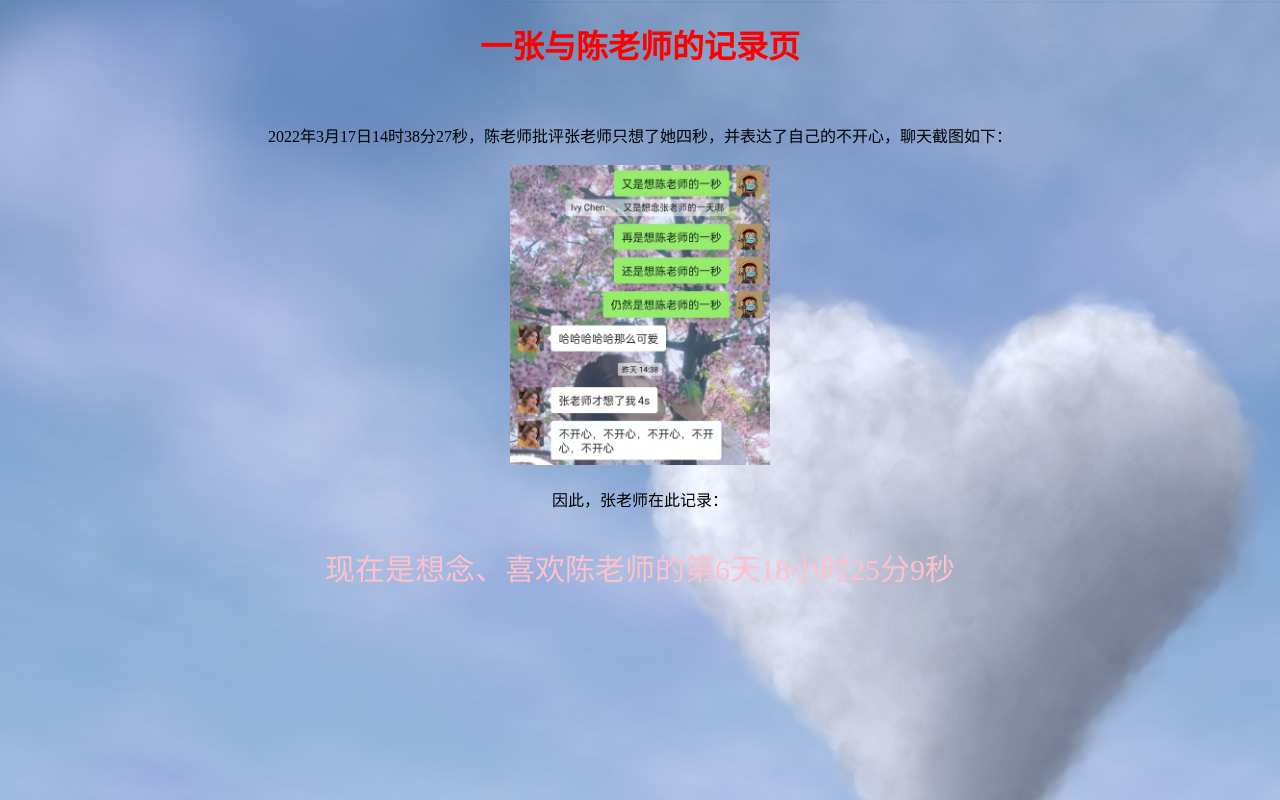
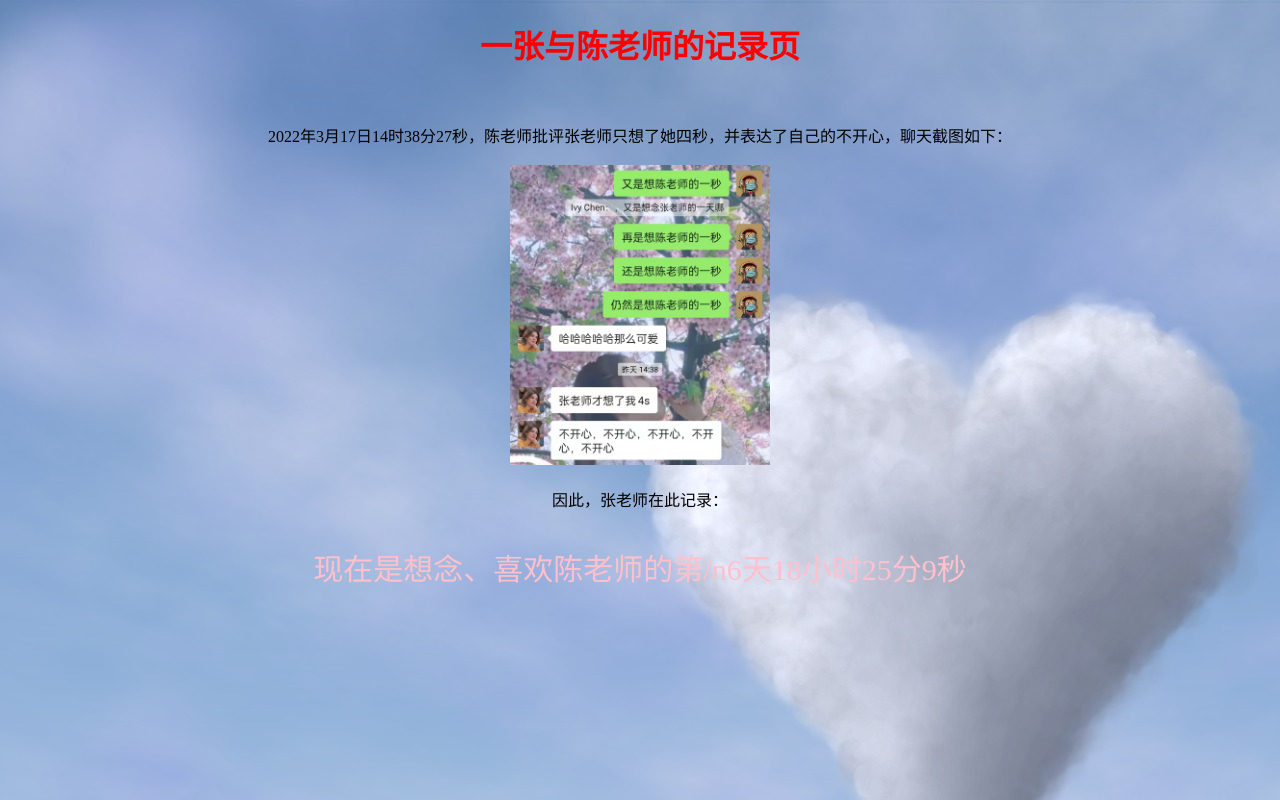
Before and after one commit to yuaaaaan/to_Darling_Chen, a plain HTML site: page index.html in a window 1280 px wide. Drawn offline with Linux system fonts and the light colour scheme.

Commit message:
Update index.html

```diff
--- a/index.html
+++ b/index.html
@@ -56,7 +56,7 @@ p
 		var minute=Math.floor((leftsecond-day1*24*60*60-hour*3600)/60);
 		var second=Math.floor(leftsecond-day1*24*60*60-hour*3600-minute*60);
 		var cc = document.getElementById(divname);
-		cc.innerHTML = "现在是想念、喜欢陈老师的第"+day1+"天"+hour+"小时"+minute+"分"+second+"秒";
+		cc.innerHTML = "现在是想念、喜欢陈老师的第/n"+day1+"天"+hour+"小时"+minute+"分"+second+"秒";
 	}
 	window.setInterval(function(){ShowCountDown(2022,3,11,17,50,00,'divdown1');}, interval);
          </script>
```
